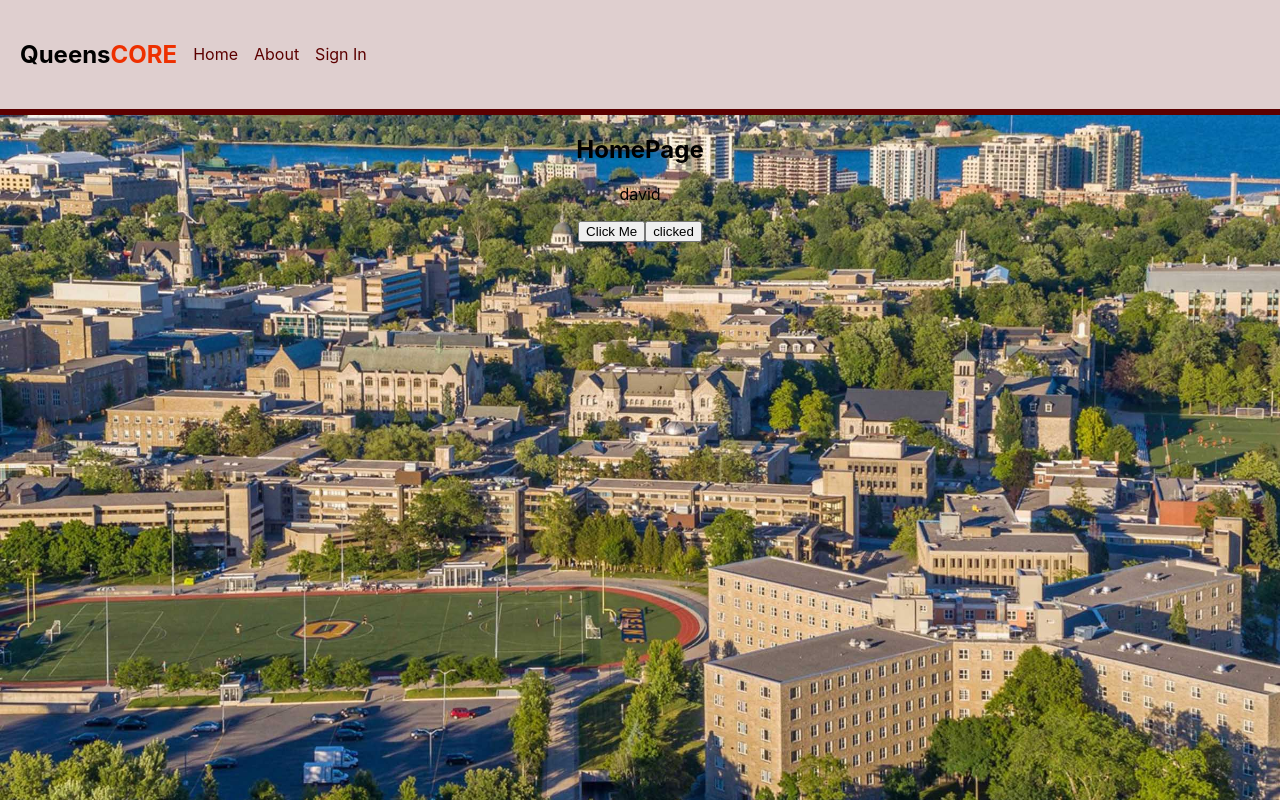
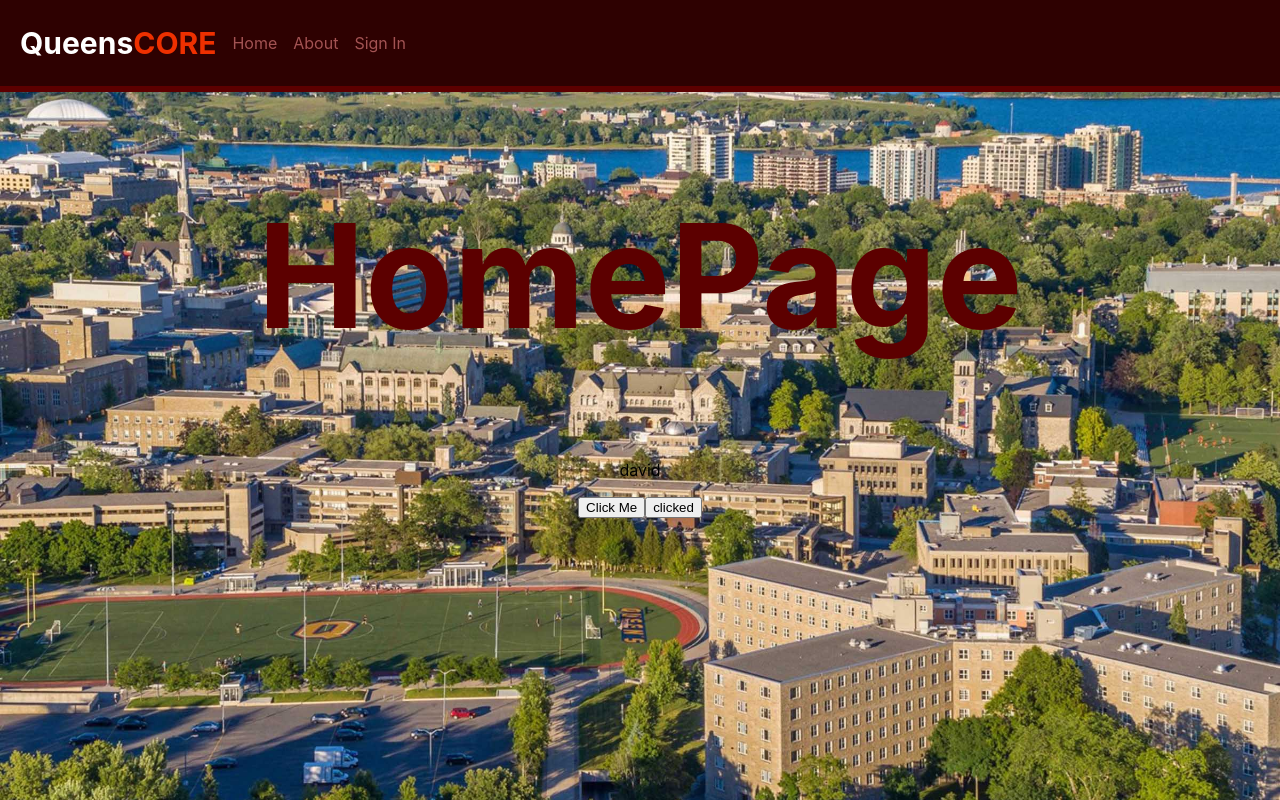
Before and after one commit to conboy/QueensCORE, a React (Create React App) app in the folder frontend/: page / in a window 1280 px wide. Built offline with nearby package versions, Linux system fonts and the light colour scheme.

Commit message:
Edited Home

```diff
--- a/frontend/src/components/Home.js
+++ b/frontend/src/components/Home.js
@@ -14,7 +14,7 @@ const Home = () => {
     return (
         <div className="home">
 
-            <h2>HomePage</h2>
+            <h1>HomePage</h1>
             <p>{name}</p>
             <button onClick={handleClick}>  Click Me</button>
             <button onClick={()=>console.log('Set_Name')}> clicked</button>
--- a/frontend/src/index.css
+++ b/frontend/src/index.css
@@ -12,21 +12,22 @@ body {
 }
 /* STYLING FOR THE NAVBAR */
 .navbar{
-  background-color: #dfcfcf;
-  padding: 20px;
+  background-color: #2e0101;
+  padding-left: 20px;
   align-items: center;
   display: flex;
   border-bottom: 6px solid rgb(92, 0, 0);
 }
 .navbar h1{
-  margin-left: px;
+  font-size:30px;
+  color: #ffffff;
 }
 
 .navbar a:hover {
   color: rgb(255, 0, 0);
 }
 .navbar a {
-  color:rgb(92, 0, 0);
+  color:#a35353;
   margin-left: 16px;
   text-decoration: none;
 }
@@ -83,3 +84,14 @@ code {
   background-color: rgb(92, 0, 0);
 }
 /* Styling for the Sign in */
+/* Home Page  */
+.home h1{
+  font-size: 144px;
+  color:rgb(92, 0, 0);
+  font: 'Ubuntu';
+}
+
+
+
+
+/* Home page Styling  */
```
